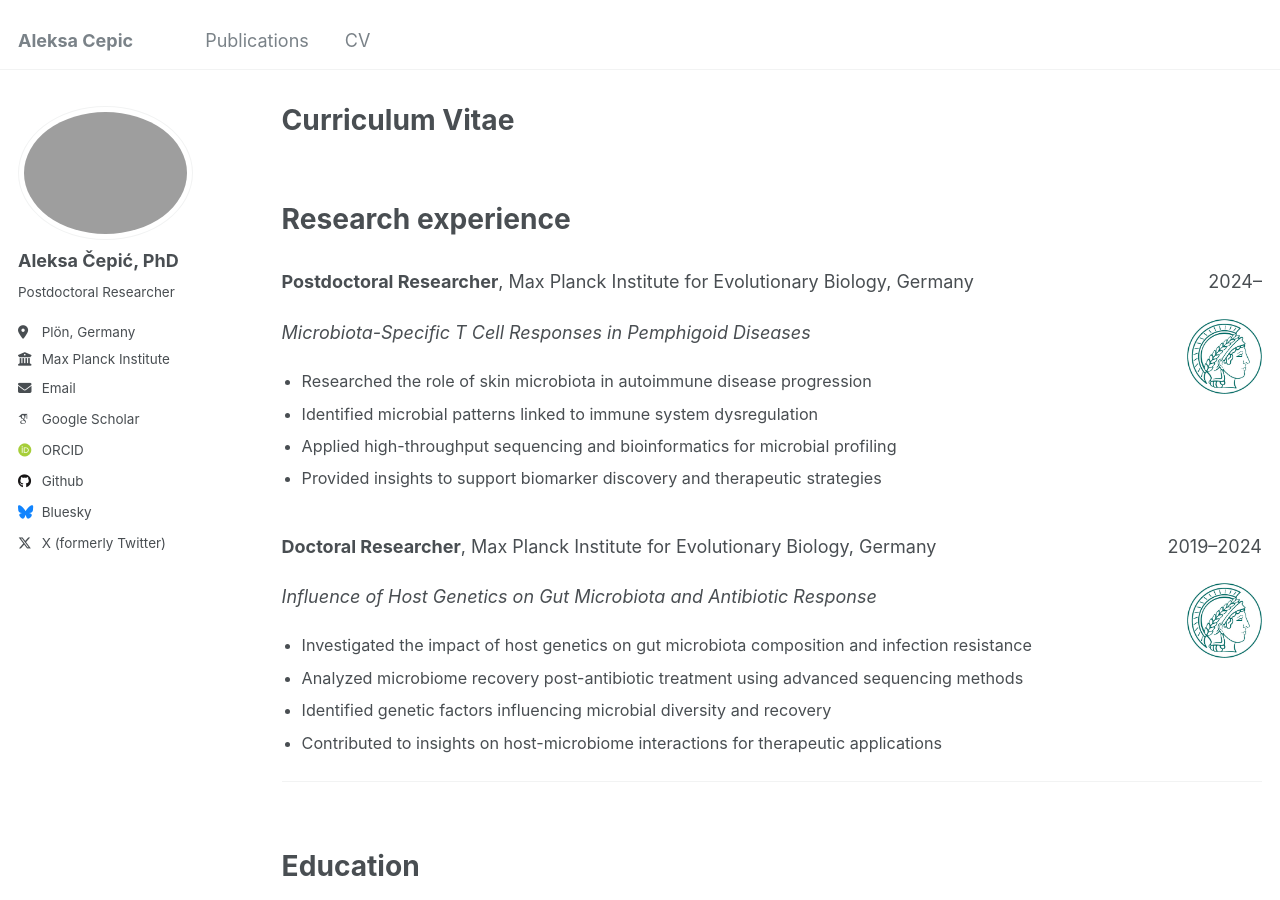
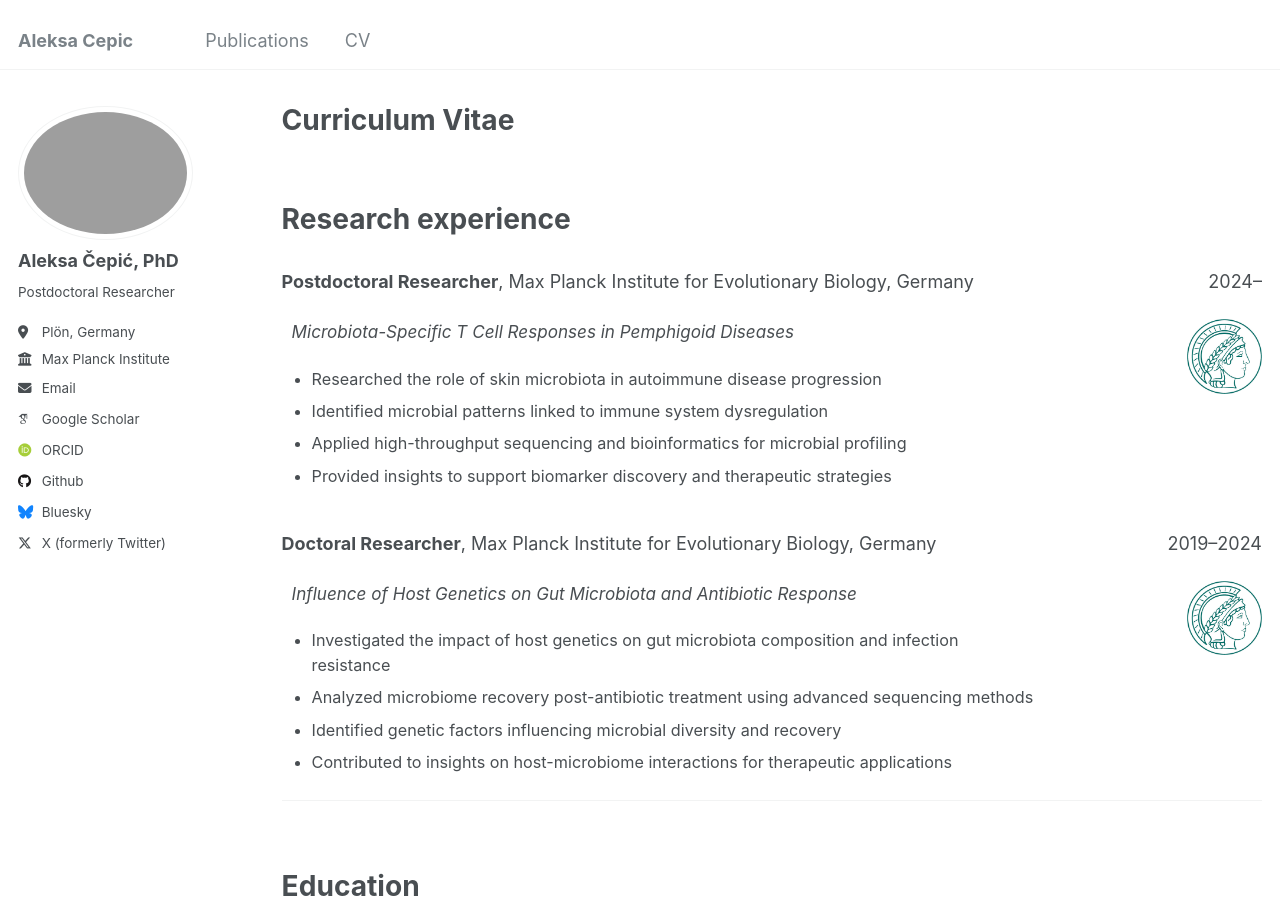
Before and after one commit to drcepic/drcepic.github.io, a Jekyll site: the page built from _pages/cv.md, in a window 1280 px wide and 900 px high. Built offline with Jekyll 4.4.1, drawn with Linux system fonts in a browser that asks for light colours; some web fonts are replaced.

Commit message:
Update cv.md

```diff
--- a/_pages/cv.md
+++ b/_pages/cv.md
@@ -21,8 +21,8 @@ Research experience
     <p>
       <b>Postdoctoral Researcher</b>, Max Planck Institute for Evolutionary Biology, Germany
     </p>
-    <p style="margin-top: 4px;"><i>Microbiota-Specific T Cell Responses in Pemphigoid Diseases</i></p>
-    <ul style="margin: 0; padding-left: 20px; font-size: 0.9em;">
+    <p style="margin-top: 2px; font-size: 0.95em; padding-left: 10px;"><i>Microbiota-Specific T Cell Responses in Pemphigoid Diseases</i></p>
+    <ul style="margin: 0; padding-left: 30px; font-size: 0.9em;">
       <li>Researched the role of skin microbiota in autoimmune disease progression</li>
       <li>Identified microbial patterns linked to immune system dysregulation</li>
       <li>Applied high-throughput sequencing and bioinformatics for microbial profiling</li>
@@ -45,8 +45,8 @@ Research experience
     <p>
       <b>Doctoral Researcher</b>, Max Planck Institute for Evolutionary Biology, Germany
     </p>
-    <p style="margin-top: 4px;"><i>Influence of Host Genetics on Gut Microbiota and Antibiotic Response</i></p>
-    <ul style="margin: 0; padding-left: 20px; font-size: 0.9em;">
+    <p style="margin-top: 2px; font-size: 0.95em; padding-left: 10px;"><i>Influence of Host Genetics on Gut Microbiota and Antibiotic Response</i></p>
+    <ul style="margin: 0; padding-left: 30px; font-size: 0.9em;">
       <li>Investigated the impact of host genetics on gut microbiota composition and infection resistance</li>
       <li>Analyzed microbiome recovery post-antibiotic treatment using advanced sequencing methods</li>
       <li>Identified genetic factors influencing microbial diversity and recovery</li>
```
